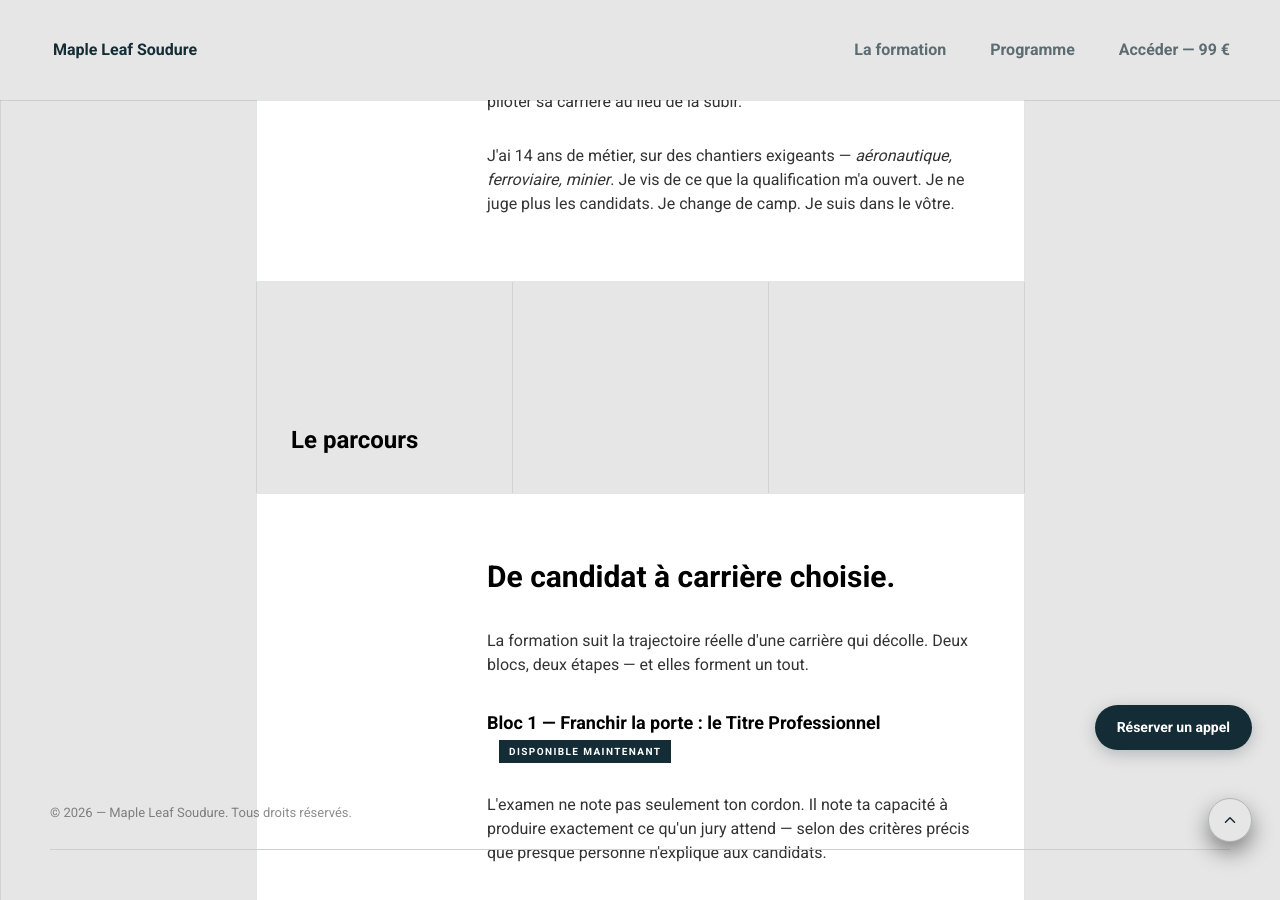
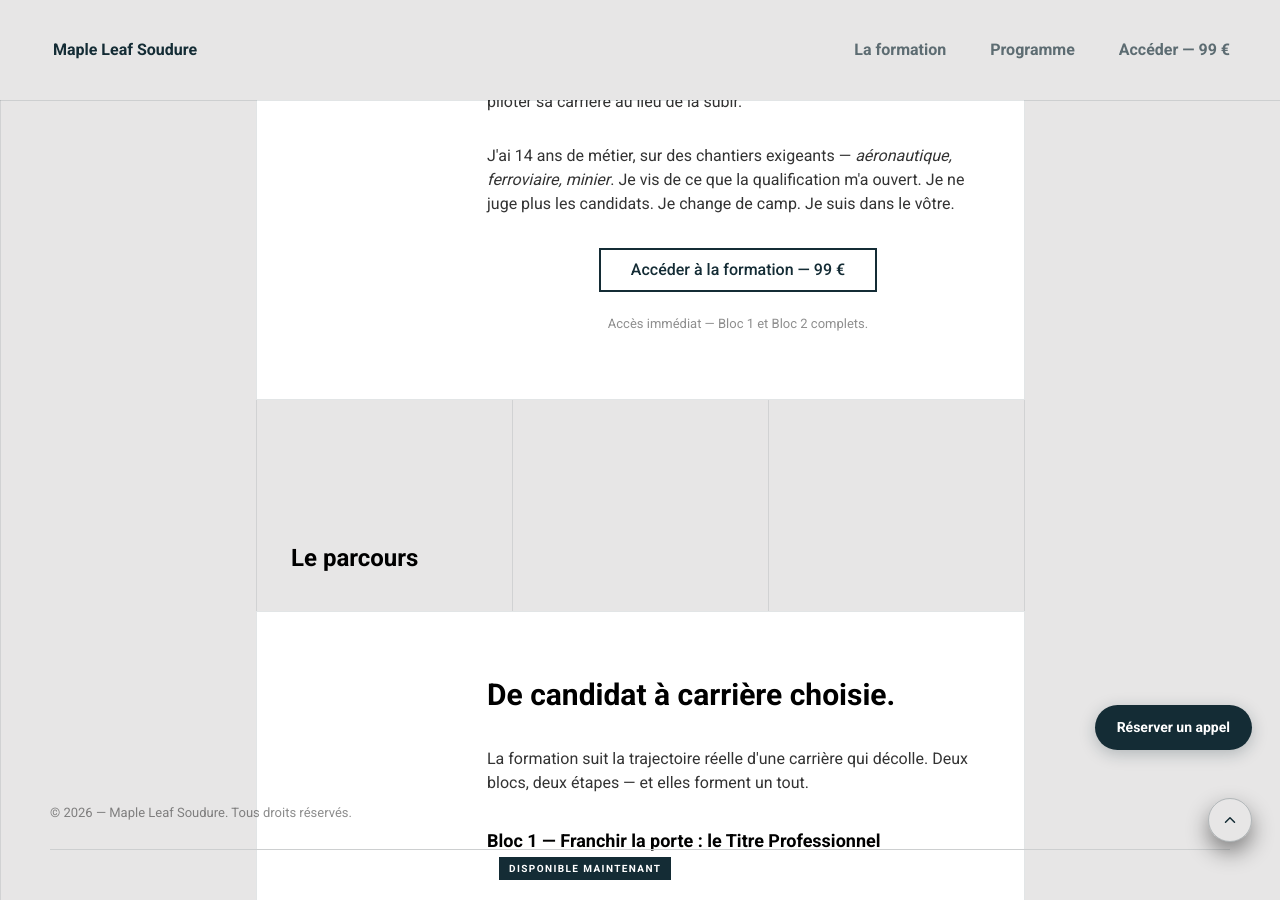
Before and after one commit to wallidguergour/mapleleafpress, a Jekyll site: the page soudeur-a-coup-sur/index.html, which Jekyll copies as it is, in a window 1280 px wide and 900 px high, scrolled down 4955 px. Built offline with Jekyll 4.4.1, drawn with Linux system fonts in a browser that asks for light colours; nearby versions of some CDN libraries; library files that are not in the unit come from our copies.

Commit message:
feat: ajoute CTA immediat apres le bloc de credibilite (section La solution)

```diff
--- a/soudeur-a-coup-sur/index.html
+++ b/soudeur-a-coup-sur/index.html
@@ -380,6 +380,18 @@
         minier</em>. Je vis de ce que la qualification m'a ouvert. Je ne juge
         plus les candidats. Je change de camp. Je suis dans le vôtre.
       </p>
+
+      <div style="text-align:center;margin-top:32px;">
+        <a href="https://mapleleafwelding.gumroad.com/l/mtmqyo"
+           class="btn hover-animated"
+           data-gumroad-overlay-checkout="true">
+          <span class="circle"></span>
+          <span class="lnk">Accéder à la formation — 99 €</span>
+        </a>
+        <p style="font-size:13px;opacity:0.55;margin-top:12px;">
+          Accès immédiat — Bloc 1 et Bloc 2 complets.
+        </p>
+      </div>
 
     </div>
   </div>
```
